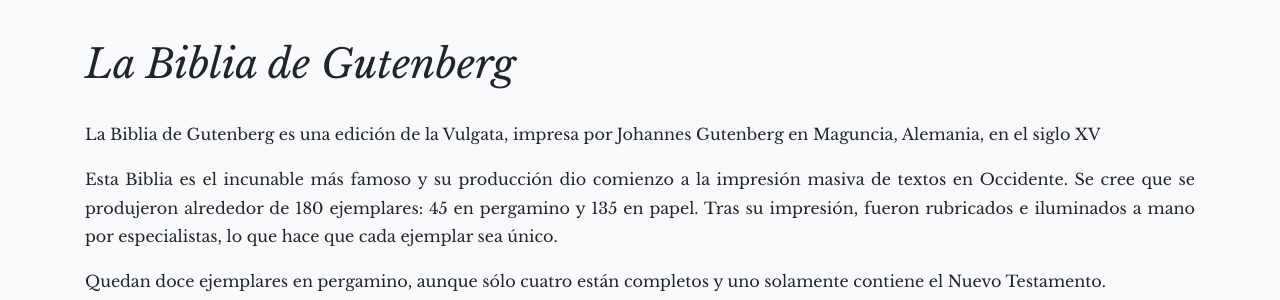
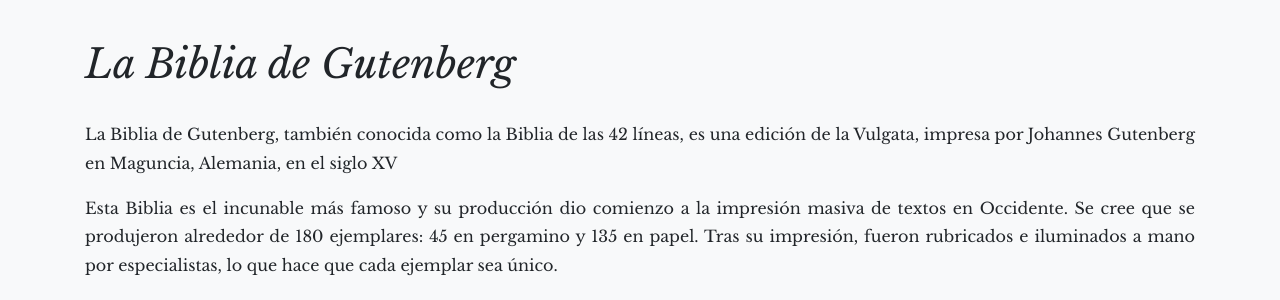
Before and after one commit to debic/Clase_1, a plain HTML site: page index.html in a window 1280 px wide. Shown: the top 300 px of the page. Drawn offline with nearby package versions, Linux system fonts and the light colour scheme.

Commit message:
Update index.html
holi holi!

```diff
--- a/index.html
+++ b/index.html
@@ -28,7 +28,7 @@
             <div class="row py-3">
                 <div class="col-12">
                     <h1 class="py-4">La Biblia de Gutenberg</h1>
-                    <p>La Biblia de Gutenberg es una edición de la Vulgata, impresa por Johannes Gutenberg en Maguncia, Alemania, en el siglo XV</p>
+                    <p>La Biblia de Gutenberg, también conocida como la Biblia de las 42 líneas, es una edición de la Vulgata, impresa por Johannes Gutenberg en Maguncia, Alemania, en el siglo XV</p>
                     <p>Esta Biblia es el incunable más famoso y su producción dio comienzo a la impresión masiva de textos en Occidente. Se cree que se produjeron alrededor de 180 ejemplares: 45 en pergamino y 135 en papel. Tras su impresión, fueron rubricados e iluminados a mano por especialistas, lo que hace que cada ejemplar sea único.</p>
                    <p>Quedan doce ejemplares en pergamino, aunque sólo cuatro están completos y uno solamente contiene el Nuevo Testamento.</p>
 
```
